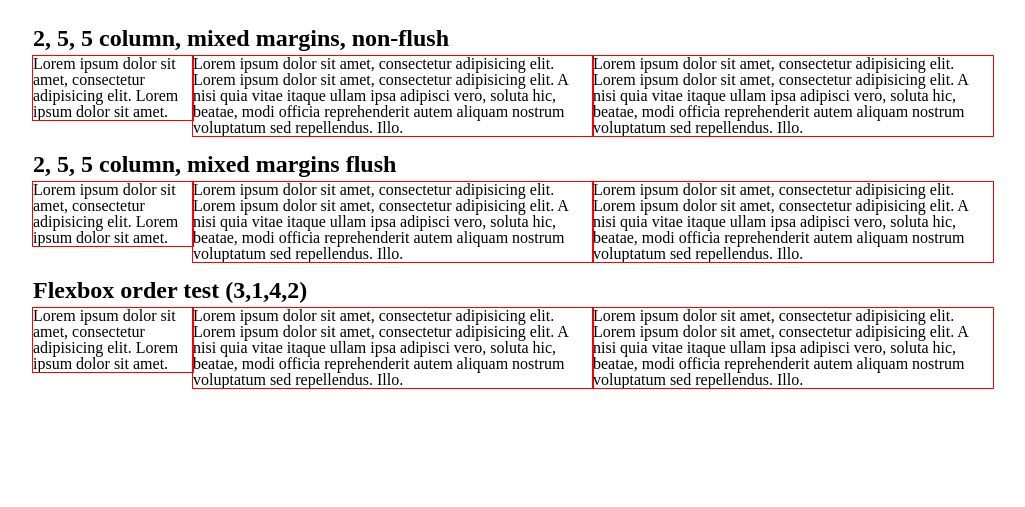
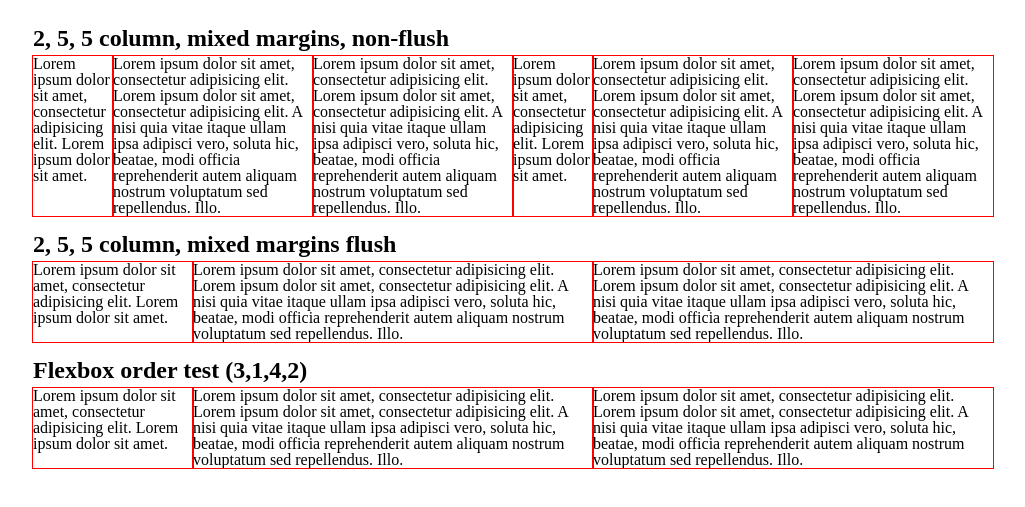
Before and after one commit to NeutronCSS/neutron-tests, a website: page html/flex.html in a window 1280 px wide. Shown: the part 49-556 px from the top of the page, without its empty margins (127-1152 px from the left). Drawn offline with Linux system fonts and the light colour scheme.

Commit message:
Updated flexbox examples.

```diff
--- a/css/flex.css
+++ b/css/flex.css
@@ -35,6 +35,8 @@ h2 {
   max-width: 960px;
   margin-left: auto;
   margin-right: auto;
+  display: flex;
+  clear: left;
 }
 .flex-1:after {
   content: "";
@@ -42,21 +44,18 @@ h2 {
   clear: both;
 }
 .flex-1 > *:nth-child(3n+1) {
-  width: calc(16.66667%);
-  float: left;
+  flex: 2;
   outline: 1px solid red;
   clear: left;
   margin-left: 0;
 }
 .flex-1 > *:nth-child(3n+2) {
-  width: calc(41.66667%);
-  float: left;
+  flex: 5;
   outline: 1px solid red;
   clear: none;
 }
 .flex-1 > *:nth-child(3n+3) {
-  width: calc(41.66667%);
-  float: left;
+  flex: 5;
   outline: 1px solid red;
   clear: none;
   margin-right: 0;
@@ -66,6 +65,8 @@ h2 {
   max-width: 960px;
   margin-left: auto;
   margin-right: auto;
+  display: flex;
+  clear: left;
 }
 .flex-2:after {
   content: "";
@@ -73,21 +74,18 @@ h2 {
   clear: both;
 }
 .flex-2 > *:nth-child(3n+1) {
-  width: calc(16.66667%);
-  float: left;
+  flex: 2;
   outline: 1px solid red;
   clear: left;
   margin-left: 0;
 }
 .flex-2 > *:nth-child(3n+2) {
-  width: calc(41.66667%);
-  float: left;
+  flex: 5;
   outline: 1px solid red;
   clear: none;
 }
 .flex-2 > *:nth-child(3n+3) {
-  width: calc(41.66667%);
-  float: left;
+  flex: 5;
   outline: 1px solid red;
   clear: none;
   margin-right: 0;
@@ -97,6 +95,8 @@ h2 {
   max-width: 960px;
   margin-left: auto;
   margin-right: auto;
+  display: flex;
+  clear: left;
 }
 .flex-3:after {
   content: "";
@@ -104,21 +104,18 @@ h2 {
   clear: both;
 }
 .flex-3 > *:nth-child(3n+1) {
-  width: calc(16.66667%);
-  float: left;
+  flex: 2;
   outline: 1px solid red;
   clear: left;
   margin-left: 0;
 }
 .flex-3 > *:nth-child(3n+2) {
-  width: calc(41.66667%);
-  float: left;
+  flex: 5;
   outline: 1px solid red;
   clear: none;
 }
 .flex-3 > *:nth-child(3n+3) {
-  width: calc(41.66667%);
-  float: left;
+  flex: 5;
   outline: 1px solid red;
   clear: none;
   margin-right: 0;
--- a/html/flex.html
+++ b/html/flex.html
@@ -11,6 +11,9 @@
 
 	<h2>2, 5, 5 column, mixed margins, non-flush</h2>
 	<section class="flex-1">
+		<div>Lorem ipsum dolor sit amet, consectetur adipisicing elit. Lorem ipsum dolor sit amet.</div>
+		<div>Lorem ipsum dolor sit amet, consectetur adipisicing elit. Lorem ipsum dolor sit amet, consectetur adipisicing elit. A nisi quia vitae itaque ullam ipsa adipisci vero, soluta hic, beatae, modi officia reprehenderit autem aliquam nostrum voluptatum sed repellendus. Illo.</div>
+		<div>Lorem ipsum dolor sit amet, consectetur adipisicing elit. Lorem ipsum dolor sit amet, consectetur adipisicing elit. A nisi quia vitae itaque ullam ipsa adipisci vero, soluta hic, beatae, modi officia reprehenderit autem aliquam nostrum voluptatum sed repellendus. Illo.</div>
 		<div>Lorem ipsum dolor sit amet, consectetur adipisicing elit. Lorem ipsum dolor sit amet.</div>
 		<div>Lorem ipsum dolor sit amet, consectetur adipisicing elit. Lorem ipsum dolor sit amet, consectetur adipisicing elit. A nisi quia vitae itaque ullam ipsa adipisci vero, soluta hic, beatae, modi officia reprehenderit autem aliquam nostrum voluptatum sed repellendus. Illo.</div>
 		<div>Lorem ipsum dolor sit amet, consectetur adipisicing elit. Lorem ipsum dolor sit amet, consectetur adipisicing elit. A nisi quia vitae itaque ullam ipsa adipisci vero, soluta hic, beatae, modi officia reprehenderit autem aliquam nostrum voluptatum sed repellendus. Illo.</div>
```
